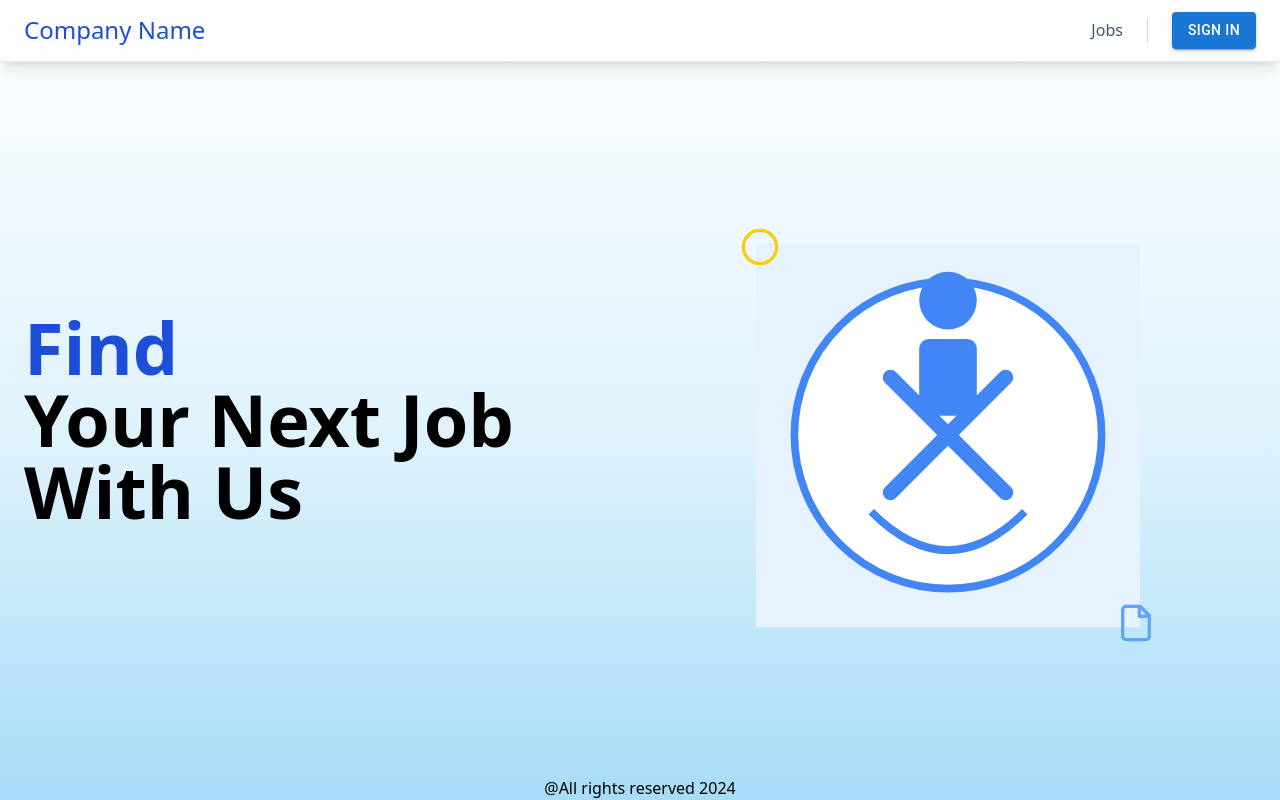
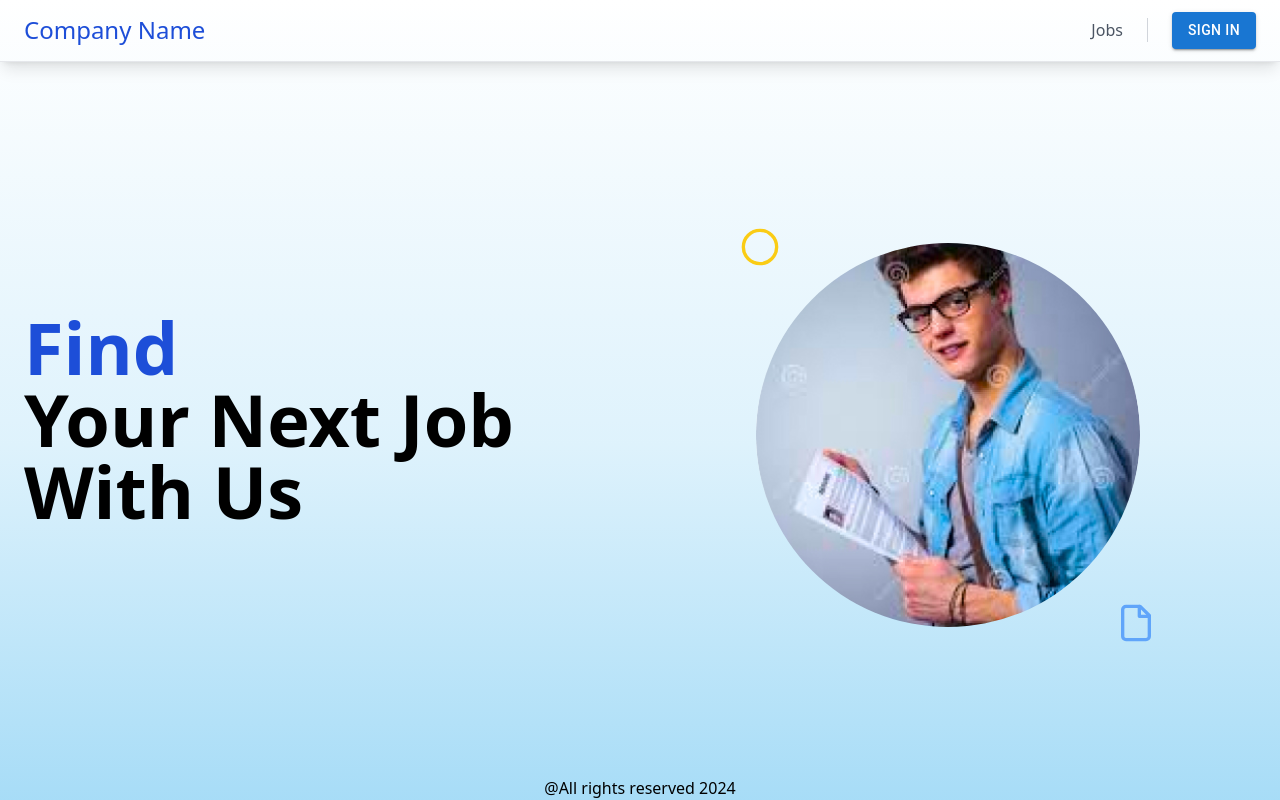
Before and after one commit to YosephSE/ATS, a Next.js app in the folder client/: page / in a window 1280 px wide. Built offline with nearby package versions, Linux system fonts and the light colour scheme; no server answers.

Commit message:
image resoted

```diff
--- a/client/app/page.tsx
+++ b/client/app/page.tsx
@@ -22,14 +22,13 @@ const HomePage = () => {
           <div className="w-full mt-8 md:w-1/2 flex justify-center items-center">
             <div className="relative w-40 h-40 md:w-80 md:h-80 lg:w-96 lg:h-96">
               <div className="absolute inset-0 rounded-full"></div>
-              <svg xmlns="http://www.w3.org/2000/svg" viewBox="0 0 200 200">
-  <rect width="200" height="200" fill="#E6F3FF"/>
-  <circle cx="100" cy="100" r="80" fill="#FFFFFF" stroke="#4285F4" stroke-width="4"/>
-  <path d="M70 70 L130 130 M130 70 L70 130" stroke="#4285F4" stroke-width="8" stroke-linecap="round"/>
-  <rect x="85" y="50" width="30" height="40" fill="#4285F4" rx="5"/>
-  <circle cx="100" cy="30" r="15" fill="#4285F4"/>
-  <path d="M60 140 Q100 180 140 140" stroke="#4285F4" stroke-width="4" fill="none"/>
-</svg>
+              <Image
+                src="/HomePage.jpg"
+                alt="Camera equipment"
+                layout="fill"
+                objectFit="cover"
+                className="rounded-full"
+              />
               <svg className="absolute -top-4 -left-4 text-yellow-400" width="40" height="40" viewBox="0 0 24 24" fill="none" stroke="currentColor" strokeWidth="2" strokeLinecap="round" strokeLinejoin="round">
                 <circle cx="12" cy="12" r="10"></circle>
               </svg>
```
